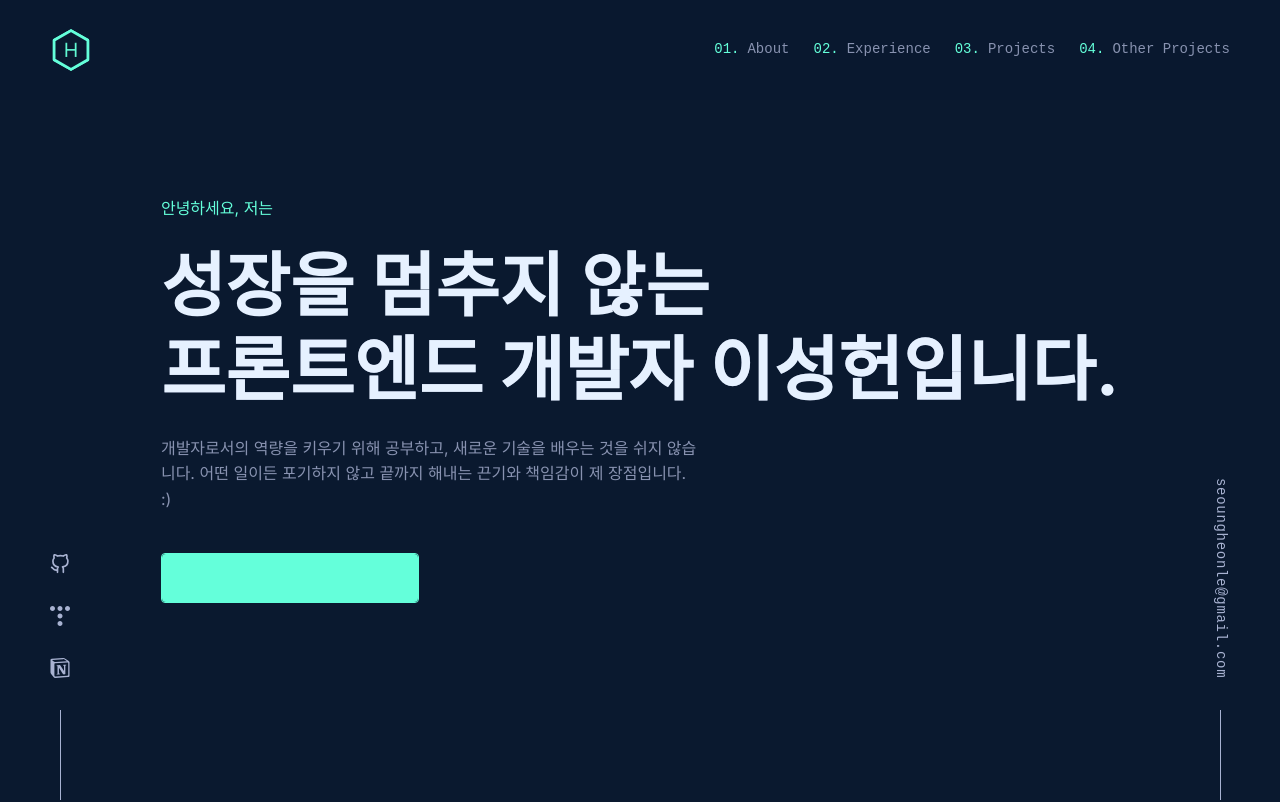
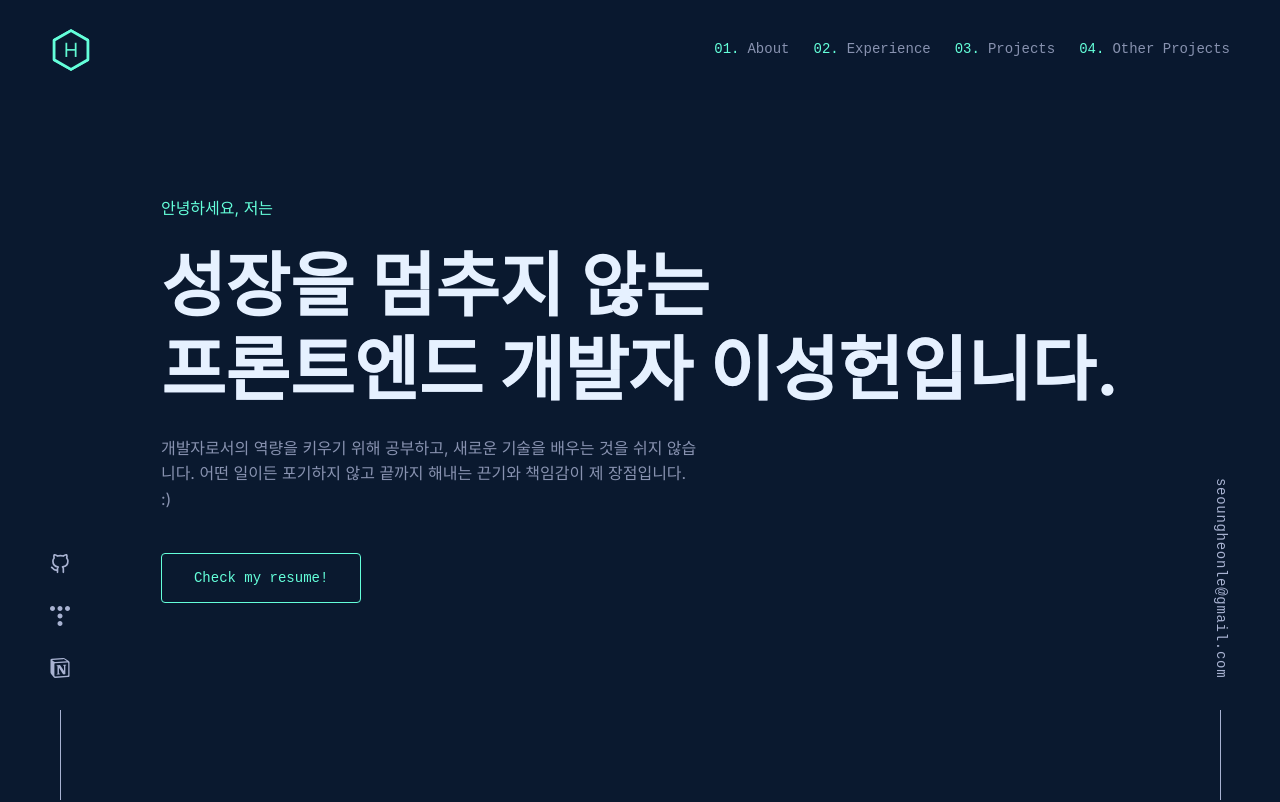
Before and after one commit to heondeam/shlee-resume, a Next.js app: page / in a window 1280 px wide. Shown: the top 802 px of the page. Built offline with nearby package versions, Linux system fonts and the light colour scheme; a web font is replaced by a local one.

Commit message:
fix: modifty used component

```diff
--- a/components/sections/about-me.tsx
+++ b/components/sections/about-me.tsx
@@ -22,7 +22,7 @@ const TEXTS = [
   <>
     업무를 하며 전산학 기초지식 공부의 중요성 및 필요성을 느끼고,{' '}
     <Link
-      className="text-green hover:underline"
+      className="text-green hover:underline hover:underline-offset-2"
       href={'https://jungle.krafton.com/main'}
       target="_blank"
     >
@@ -34,7 +34,7 @@ const TEXTS = [
   <>
     체계적으로 정리 하는 것을 좋아하기 때문에,{' '}
     <Link
-      className="text-green hover:underline"
+      className="text-green hover:underline hover:underline-offset-2"
       href={'https://heondeam.notion.site/Steady-Study-853240f5fe874921ab8aa6822fc67652?pvs=4'}
       target="_blank"
     >
--- a/components/sections/hero.tsx
+++ b/components/sections/hero.tsx
@@ -48,9 +48,9 @@ export default function Hero() {
             일이든 포기하지 않고 끝까지 해내는 끈기와 책임감이 제 장점입니다. &#58;&#41;
           </P1>
         </div>
-        <button className="h-11 rounded-[4px] px-8 py-6 border border-green text-green font-mono bg-navy flex items-center justify-center relative z-[999] mt-4 w-fit hover:translate-x-[-4px] hover:translate-y-[-4px] transition-custom before:absolute before:transition-custom before:inline-block before:w-full before:h-full before:bg-green before:z-20 before:top-0 before:left-0 before:rounded-[4px] hover:before:translate-x-[8px] hover:before:translate-y-[8px]">
-          Check out my resume!
-        </button>
+        <Button className="mt-4 w-fit" variant={'career'} size={'lg'}>
+          Check my resume!
+        </Button>
       </div>
     </Section>
   )
```
